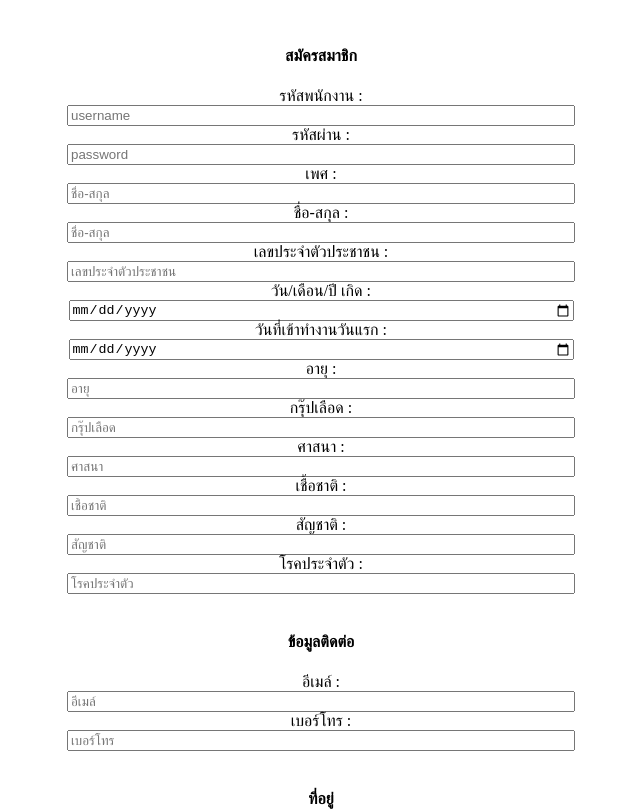
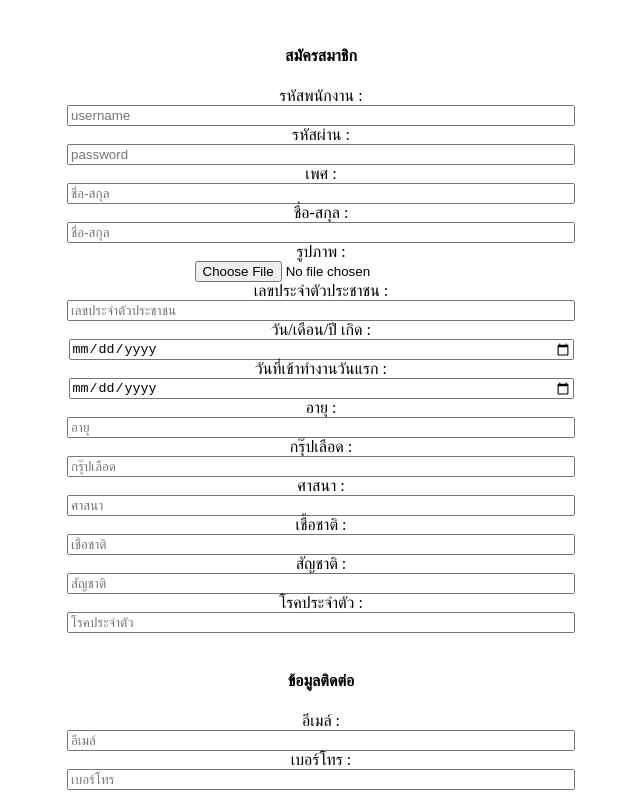
Before and after one commit to Priyanon/checkup_frontend-1, a Vue app: page / in a window 1280 px wide. Shown: the top 811 px of the page, without its empty margins (319-959 px from the left). Built offline with nearby package versions, Linux system fonts and the light colour scheme.

Commit message:
Emp_pic
เพิ่มรูป

```diff
--- a/src/App.vue
+++ b/src/App.vue
@@ -1,4 +1,6 @@
 <script>
+
+
 
 import Regist from './components/Regist.vue';
 // import Login from "./components/Login.vue";
@@ -6,14 +8,13 @@ import Regist from './components/Regist.vue';
 export default {
   components: {
     Regist
-
-
 }
 }
 </script>
 
 <template>
-<regist/>
+
+<Regist/>
 
     <!-- <div class="container mt-4">
       <div class="card">
--- a/src/components/Regist.vue
+++ b/src/components/Regist.vue
@@ -22,7 +22,8 @@ export default {
               Emp_race:'',
               Emp_Scanpic:'',
               Emp_religion:'',
-              Emp_Addressnow:''
+              Emp_Addressnow:'',
+              Emp_Pic:''
             }
         }
     },
@@ -31,7 +32,7 @@ export default {
     },
     methods:{
         async addUser(){
-            await axios.post('http://localhost:3000/user',this.Employee).then(function(response){
+            await axios.post('http://localhost:3000/employee',this.Employee).then(function(response){
                 alert('insert successfully! : '+response)
             })
         }
@@ -126,6 +127,20 @@ export default {
                 />
               </div>
             </div>
+
+            <div class="form-group">
+              <div style="font-family:kanit" class="col-Lg-2" align="center">รูปภาพ :</div>
+              <div style="font-family:kanit" class="col-Lg-7" align="center">
+                <input
+                  name="Emp_Pic"
+                  type="file"
+                  class="form-control"
+                  id="Emp_Pic"
+                  accept="image/*"
+                />
+              </div>
+            </div>
+
             <div style="font-family:kanit" class="form-group">
               <div style="font-family:kanit" class="col-Lg-2" align="center">เลขประจำตัวประชาชน :</div>
               <div style="font-family:kanit" class="col-Lg-7" align="center">
```
Also changed, not shown: 1 other file (tests, documents, lock files or other folders).
